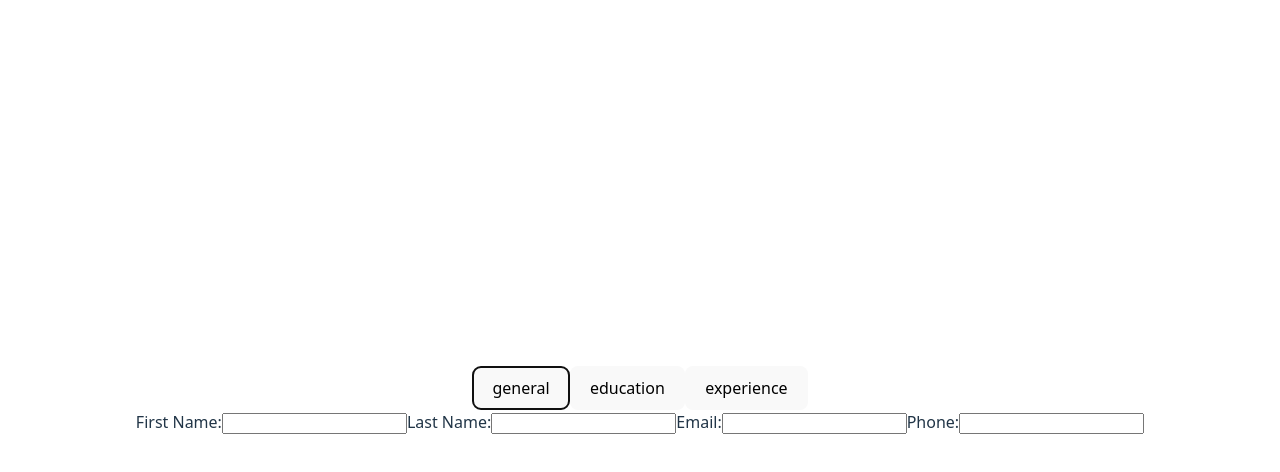
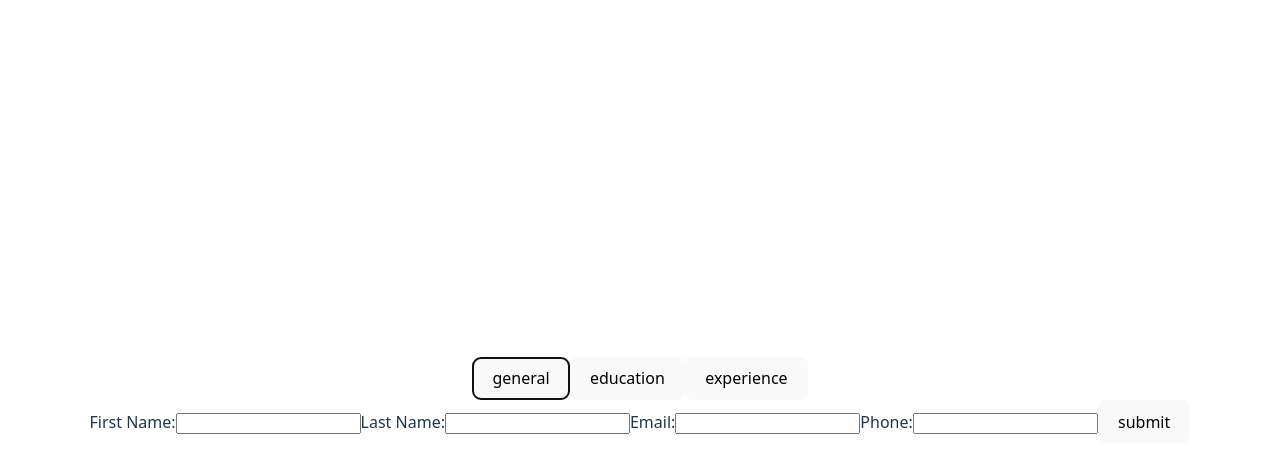
Before and after one commit to Zabsooon/topAll, a React (Vite) app in the folder CVCreator/: page / in a window 1280 px wide. Both pictures are taken after a click on the button "general". Shown: the top 472 px of the page. Built offline with nearby package versions, Linux system fonts and the light colour scheme.

Commit message:
Add adding new input to CVCreator project

```diff
--- a/CVCreator/src/components/Editor.jsx
+++ b/CVCreator/src/components/Editor.jsx
@@ -2,34 +2,24 @@ import { useState } from "react";
 import Input from "./Input";
 import CategoryButton from "./CategoryButton";
 import InputPanel from "./InputPanel";
-import { addElement, createFieldsFromSchema, inputs } from "./inputtype";
+import { createFieldsFromSchema } from "./inputtype";
 
 function Editor() {
     const [inputCategory, setInputCategory] = useState(null);
+    const [inputs, setInputs] = useState([]);
 
-    let counter = 0;
-    for(let index in inputs) {
-        const { typeid, fields } = inputs[index];
-        console.log(typeid);
-        console.log(fields);
-        counter = index;
+    const handleAddDataOnClick = (category) => {
+        if (!category) return;
+
+        const newInput = {
+            typeid: category,
+            fields: createFieldsFromSchema(category),
+        }
+
+        setInputs((prevInputs) => [...prevInputs, newInput]);
     }
 
-    addElement("experience");
-    addElement("education");
-    addElement("experience");
-    addElement("general");
-    addElement("general");
-    addElement("education");
-
-    for(let index in inputs) {
-        const { typeid, fields } = inputs[index];
-        console.log("after update");
-        console.log(index);
-        console.log(typeid);
-        console.log(fields);
-    }
-
+    console.log(inputs);
 
 
     return (
@@ -47,7 +37,13 @@ function Editor() {
                 onClickFunc={setInputCategory}
             />
 
-            <InputPanel inputCategory={inputCategory}/>
+            <InputPanel
+                inputCategory={inputCategory}
+                buttonClickFunc={(e) => {
+                    e.preventDefault();
+                    handleAddDataOnClick(inputCategory)
+                }}
+            />
 
       </>
     );
--- a/CVCreator/src/components/InputPanel.jsx
+++ b/CVCreator/src/components/InputPanel.jsx
@@ -1,37 +1,40 @@
 import { useState } from "react";
 import Input from "./Input";
 
-function InputPanel({ inputCategory }) {
+function InputPanel({ inputCategory, buttonClickFunc }) {
 
     return (
-        <>
+        <div className="inputs">
             {inputCategory === 'general' ? (
-                <div className="inputs">
+                <form>
                     <Input label="First Name" />
                     <Input label="Last Name" />
                     <Input label="Email" />
                     <Input label="Phone" />
-                </div>
+                    <button onClick={buttonClickFunc}>submit</button>
+                </form>
             ) : (inputCategory === 'education') ? (
-                <div className="inputs">
+                <form>
                     <Input label="School Name" />
                     <Input label="Title of Study" />
                     <Input label="Date" />
-                </div>
+                    <button onClick={buttonClickFunc}>submit</button>
+                </form>
             ) : (inputCategory === 'experience') ? (
-                <div className="inputs">
+                <form>
                     <Input label="Company Name" />
                     <Input label="Position title" />
                     <Input label="Main Responsibilities" />
                     <Input label="Date" />
-                </div>
+                    <button onClick={buttonClickFunc}>submit</button>
+                </form>
             ) : (
                 <div>
                     <h1>Choose Input Category</h1>
                 </div>
             )}
 
-        </>
+        </div>
     );
 }
 
--- a/CVCreator/src/components/inputtype.jsx
+++ b/CVCreator/src/components/inputtype.jsx
@@ -22,18 +22,3 @@ export const inputscheme = {
 export function createFieldsFromSchema(typeid) {
     return JSON.parse(JSON.stringify(inputscheme[typeid]));
 }
-
-export const inputs = {
-    0: {
-        typeid : "general",
-        fields : createFieldsFromSchema("general")
-    }
-}
-
-export function addElement(category) {
-    const nextId = Math.max(...Object.keys(inputs).map(Number)) + 1;
-    inputs[nextId] = {
-        typeid: category,
-        fields: createFieldsFromSchema(category)
-    };
-}
```
